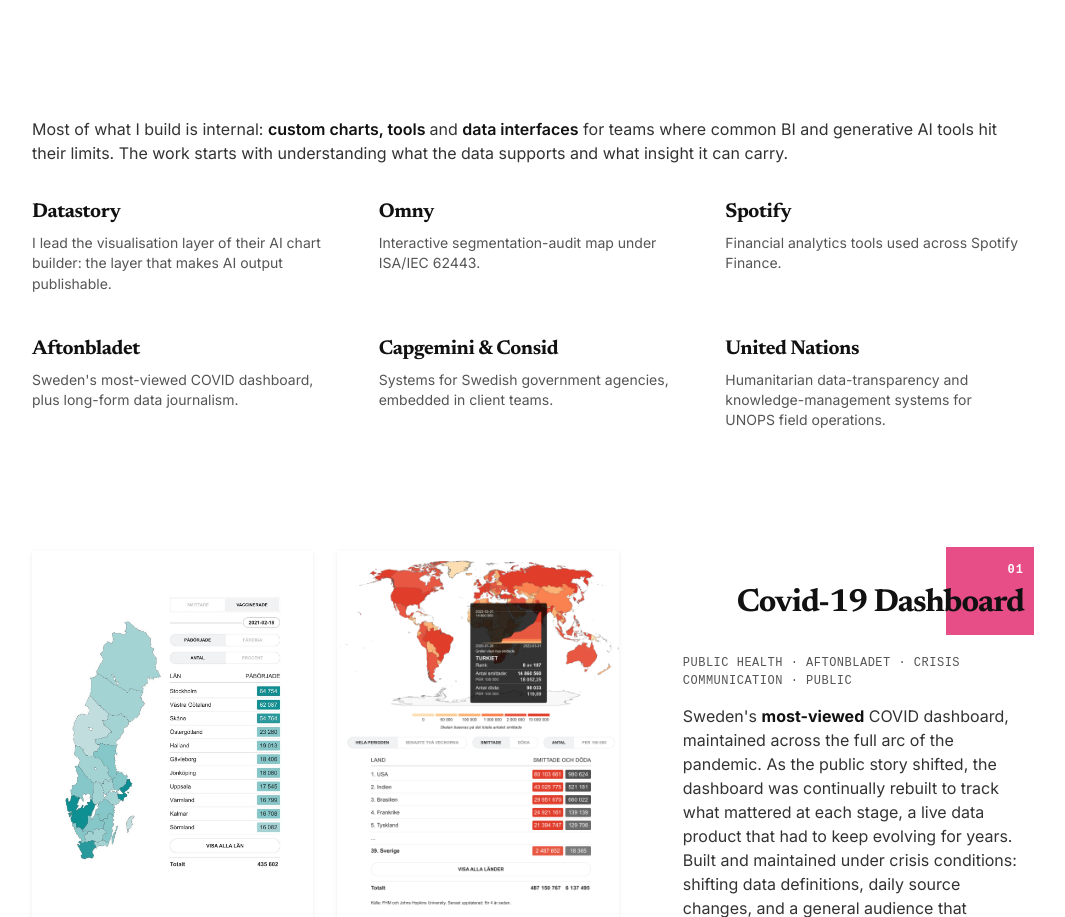
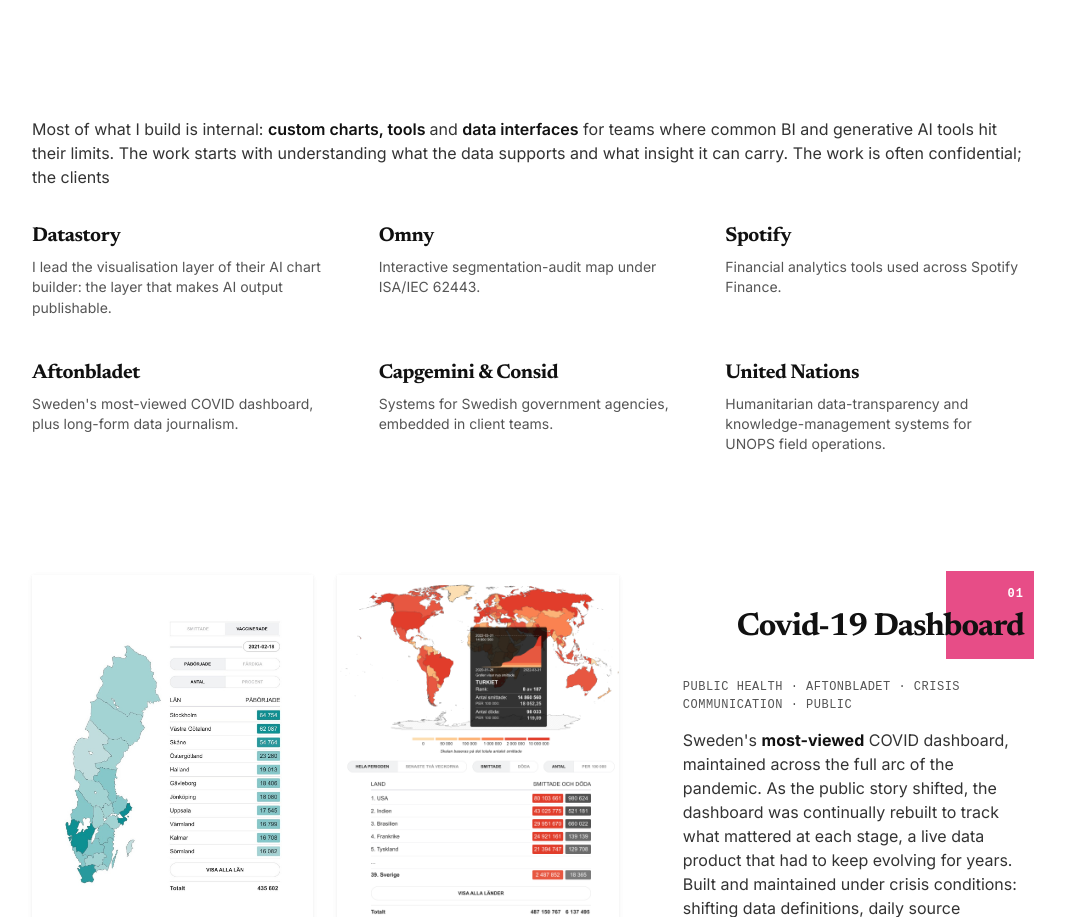
Before and after one commit to GitNoise/portfolio, a website: page index.html in a window 1280 px wide. Shown: the part 1087-2004 px from the top of the page, without its empty margins (112-1177 px from the left). Drawn offline with Linux system fonts and the light colour scheme; a web font is replaced by a local one.

Commit message:
feat: update client copy

```diff
--- a/index.html
+++ b/index.html
@@ -1792,7 +1792,7 @@
             <strong>data interfaces</strong>
             for teams where common BI and generative AI tools hit their limits.
             The work starts with understanding what the data supports and what
-            insight it can carry.
+            insight it can carry. The work is often confidential; the clients
           </p>
           <div class="clients-grid">
             <div class="client">
```
